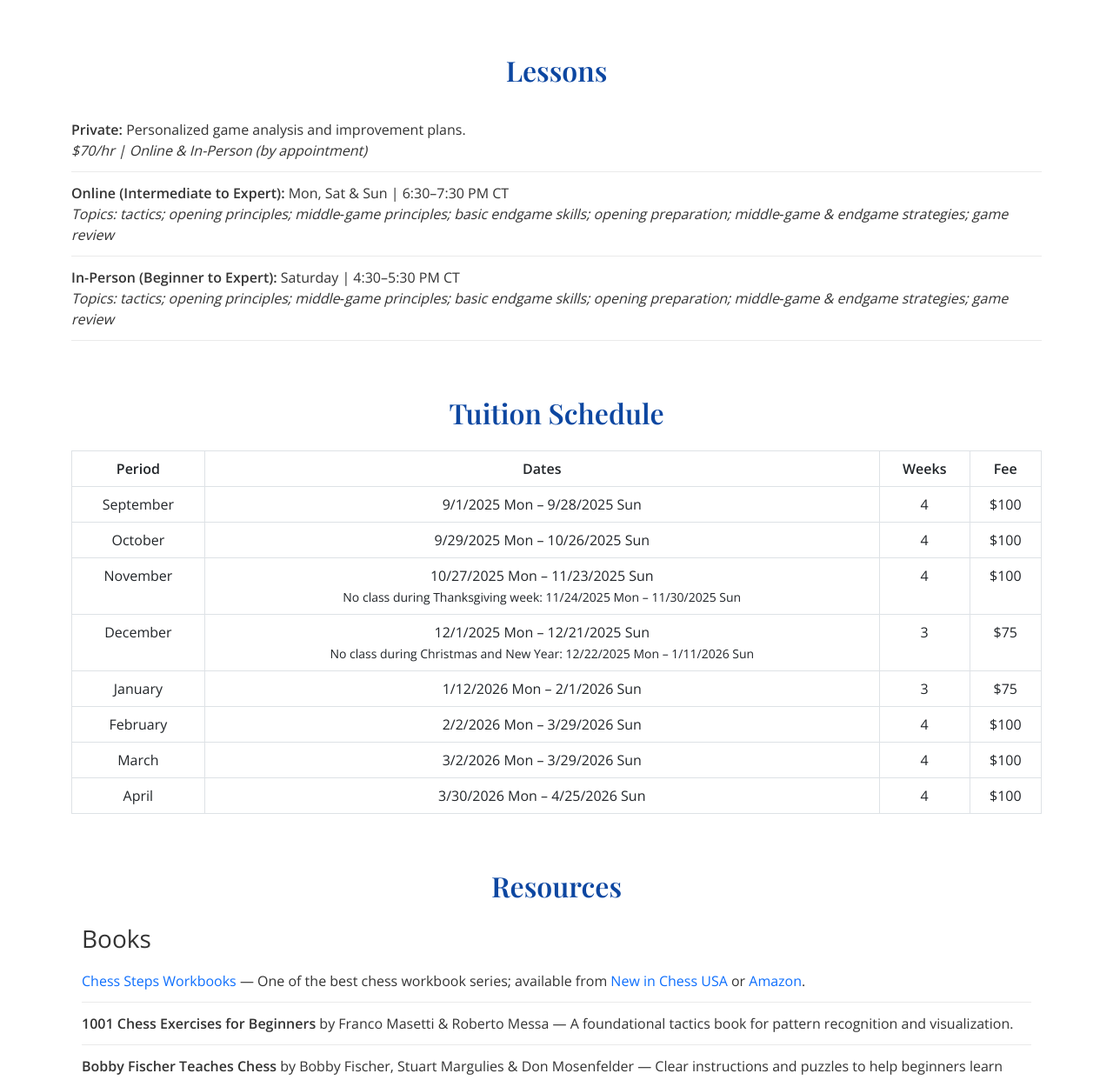
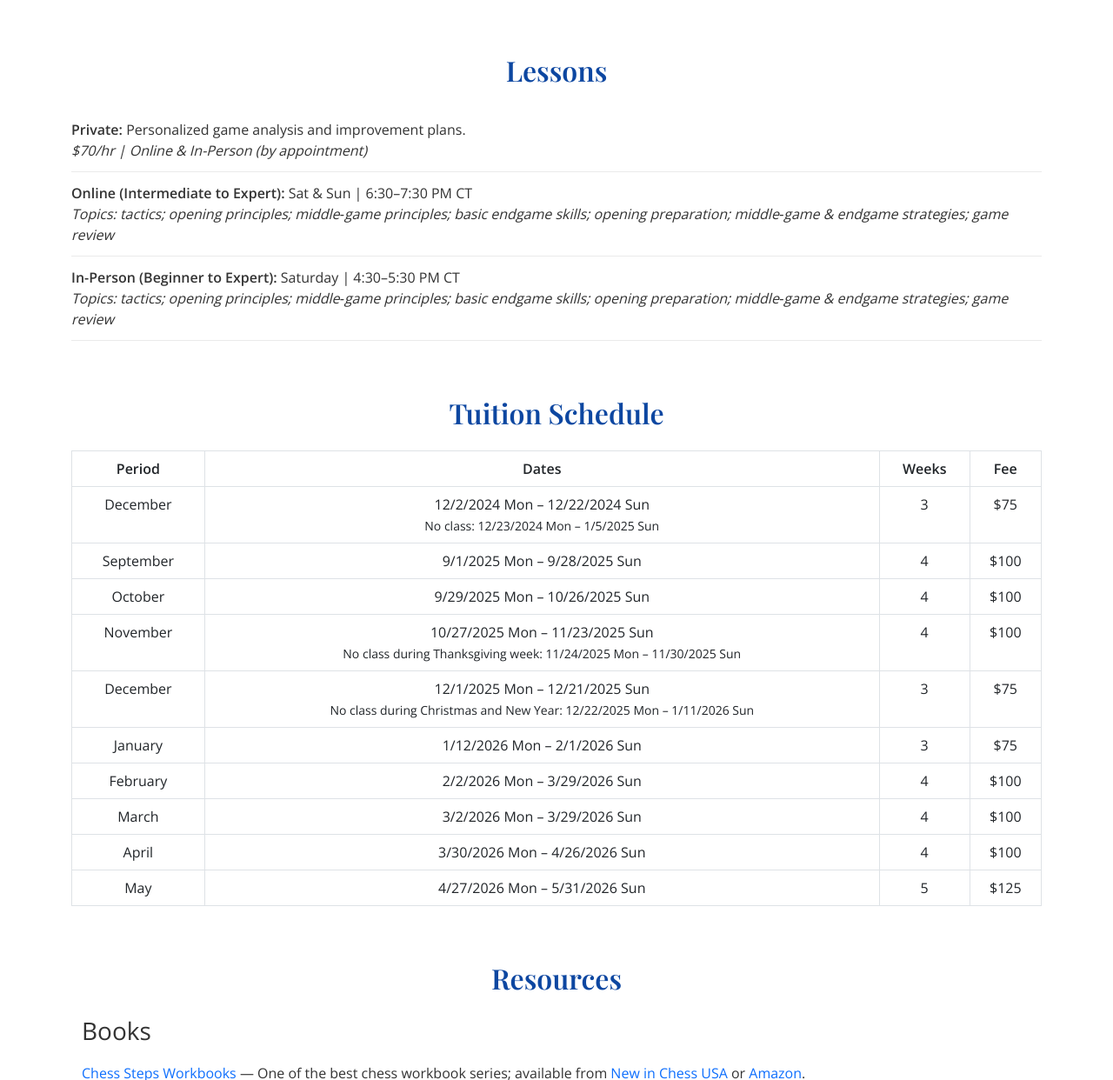
Before and after one commit to littlecheetahchessclub/littlecheetahchessclub.github.io, a plain HTML site: page index.html in a window 1280 px wide. Shown: the part 700-1942 px from the top of the page at 87% size. Drawn offline with nearby package versions, Linux system fonts and the light colour scheme.

Commit message:
Update index.html

```diff
--- a/index.html
+++ b/index.html
@@ -182,7 +182,7 @@
       <em>$70/hr | Online & In-Person (by appointment)</em>
     </li>
     <li>
-      <strong>Online (Intermediate to Expert):</strong> Mon, Sat & Sun | 6:30–7:30 PM CT<br>
+      <strong>Online (Intermediate to Expert):</strong> Sat & Sun | 6:30–7:30 PM CT<br>
       <em>Topics: tactics; opening principles; middle‐game principles; basic endgame skills; opening preparation; middle‐game & endgame strategies; game review</em>
     </li>
     <li>
@@ -208,7 +208,7 @@
         </tr>
       </thead>
       <tbody>
-<!--
+
         <tr>
           <td>December</td>
           <td>
@@ -218,6 +218,7 @@
           <td>3</td>
           <td>$75</td>
         </tr>
+<!--
         <tr>
           <td>January</td>
           <td>1/6/2025 Mon – 2/2/2025 Sun</td>
@@ -318,9 +319,15 @@
         </tr>
         <tr>
           <td>April</td>
-          <td>3/30/2026 Mon – 4/25/2026 Sun<br>
+          <td>3/30/2026 Mon – 4/26/2026 Sun<br>
           <td>4</td>
           <td>$100</td>
+        </tr>
+        <tr>
+          <td>May</td>
+          <td>4/27/2026 Mon – 5/31/2026 Sun<br>
+          <td>5</td>
+          <td>$125</td>
         </tr>
       </tbody>
     </table>
```
